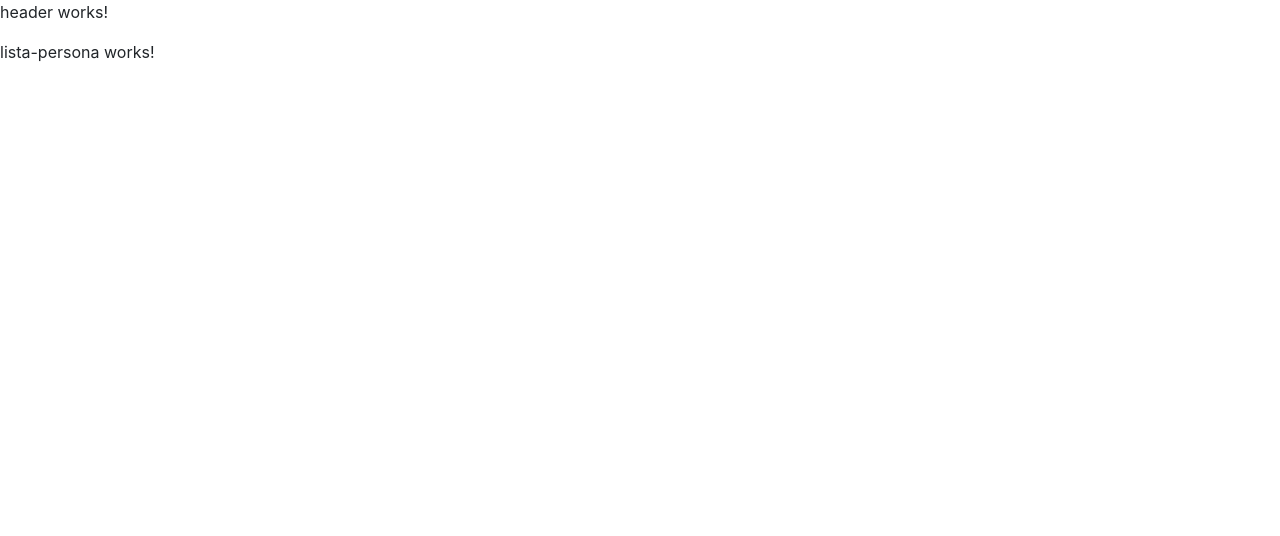
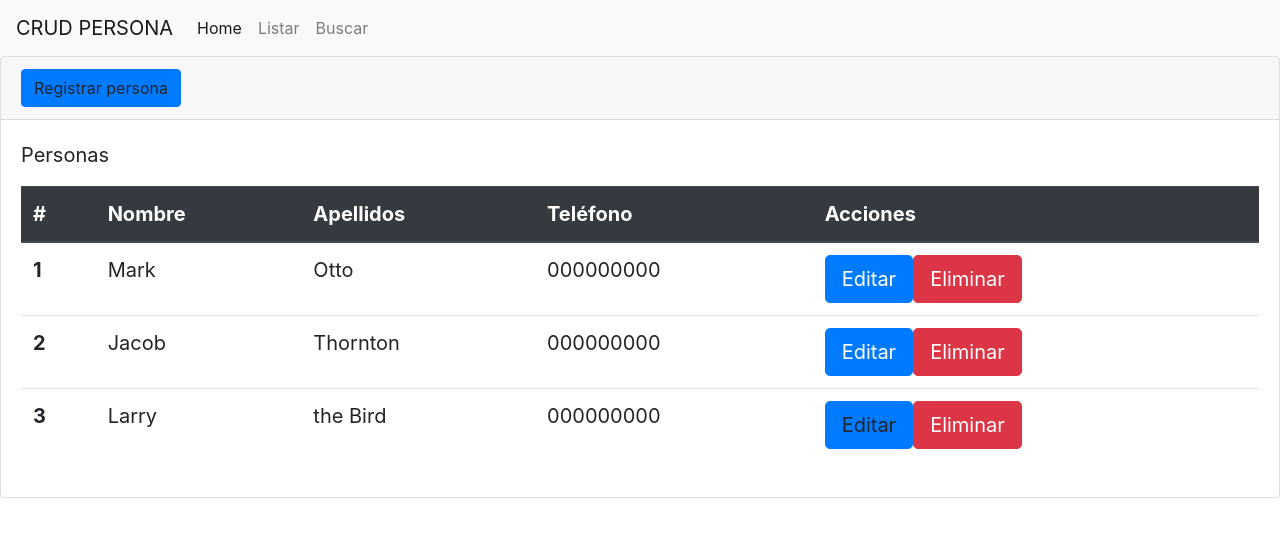
Before and after one commit to JulianAndr3s/frontendApiPersonas, an Angular app: page /lista-persona in a window 1280 px wide. Shown: the top 536 px of the page. Built offline with nearby package versions, Linux system fonts and the light colour scheme.

Commit message:
Diseño básico de lo visual

```diff
--- a/src/app/components/header/header.component.html
+++ b/src/app/components/header/header.component.html
@@ -1 +1,13 @@
-<p>header works!</p>
+<nav class="navbar navbar-expand-lg navbar-light bg-light">
+    <a class="navbar-brand" href="#">CRUD PERSONA</a>
+    <button class="navbar-toggler" type="button" data-toggle="collapse" data-target="#navbarNavAltMarkup" aria-controls="navbarNavAltMarkup" aria-expanded="false" aria-label="Toggle navigation">
+      <span class="navbar-toggler-icon"></span>
+    </button>
+    <div class="collapse navbar-collapse" id="navbarNavAltMarkup">
+        <div class="navbar-nav">
+            <a class="nav-item nav-link active">Home <span class="sr-only">(current)</span></a>
+            <a class="nav-item nav-link">Listar</a>
+            <a class="nav-item nav-link">Buscar</a>
+        </div>
+    </div>
+</nav>
--- a/src/app/components/partes/formulario-persona/formulario-persona.component.html
+++ b/src/app/components/partes/formulario-persona/formulario-persona.component.html
@@ -1 +1,31 @@
-<p>formulario-persona works!</p>
+<div class="card">
+    <div class="card-header">
+        Registrar persona
+    </div>
+    <div class="card-body">
+        <blockquote class="blockquote mb-0">
+            <p>Favor diligenciar el formulario</p>
+            <form>
+                <div class="form-row">
+                    <div class="form-group col-md-6">
+                        <label for="inputEmail4">Nombres</label>
+                        <input type="text" class="form-control" id="inputEmail4" placeholder="nombres">
+                    </div>
+                    <div class="form-group col-md-6">
+                        <label for="inputPassword4">Apellidos</label>
+                        <input type="text" class="form-control" id="inputPassword4" placeholder="apellidos">
+                    </div>
+                </div>
+                <div class="form-row">
+                    <div class="form-group col-md-6">
+                        <label for="inputPassword4">Teléfono</label>
+                        <input type="text" class="form-control" id="inputPassword4" placeholder="teléfono">
+                    </div>
+                </div>
+
+                <button type="submit" class="btn btn-primary">Registrar</button>
+            </form>
+
+        </blockquote>
+    </div>
+</div>
--- a/src/app/components/partes/home/home.component.html
+++ b/src/app/components/partes/home/home.component.html
@@ -1 +1,14 @@
-<p>home works!</p>
+<div class="jumbotron">
+    <h1 class="display-4">Bienvenido</h1>
+    <p class="lead">Esta es una aplicación web de un crud de personas</p>
+    <hr class="my-4">
+    <p>Esta integración se hará por medio de Ángular</p>
+
+    <h3>Las transacciones son: </h3>
+    <ul class="list-group list-group-flush">
+        <li class="list-group-item">Insertar (CREATE)</li>
+        <li class="list-group-item">Consultar (READ)</li>
+        <li class="list-group-item">Actualizar (UPDATE)</li>
+        <li class="list-group-item">Eliminar (DELETE)</li>
+    </ul>
+</div>
--- a/src/app/components/partes/lista-persona/lista-persona.component.html
+++ b/src/app/components/partes/lista-persona/lista-persona.component.html
@@ -1 +1,78 @@
-<p>lista-persona works!</p>
+<div class="card">
+    <div class="card-header">
+        <a class="btn btn-primary">Registrar persona</a>
+    </div>
+    <div class="card-body">
+        <blockquote class="blockquote mb-0">
+            <p>Personas</p>
+            <table class="table">
+                <thead class="thead-dark">
+                    <tr>
+                        <th scope="col">#</th>
+                        <th scope="col">Nombre</th>
+                        <th scope="col">Apellidos</th>
+                        <th scope="col">Teléfono</th>
+                        <th scope="col">Acciones</th>
+                    </tr>
+                </thead>
+                <tbody>
+                    <tr>
+                        <th scope="row">1</th>
+                        <td>Mark</td>
+                        <td>Otto</td>
+                        <td>000000000</td>
+                        <td><a href="#" class="btn btn-primary btn-lg">Editar</a>
+                            <button type="button" class="btn btn-danger btn-lg" data-toggle="modal" data-target="#myModal">Eliminar</button>
+                        </td>
+                    </tr>
+                    <tr>
+                        <th scope="row">2</th>
+                        <td>Jacob</td>
+                        <td>Thornton</td>
+                        <td>000000000</td>
+                        <td><a href="#" class="btn btn-primary btn-lg">Editar</a>
+                            <button type="button" class="btn btn-danger btn-lg" data-toggle="modal" data-target="#myModal">Eliminar</button>
+                        </td>
+                    </tr>
+                    <tr>
+                        <th scope="row">3</th>
+                        <td>Larry</td>
+                        <td>the Bird</td>
+                        <td>000000000</td>
+                        <td><a class="btn btn-primary btn-lg">Editar</a>
+                            <button type="button" class="btn btn-danger btn-lg" data-toggle="modal" data-target="#myModal">Eliminar</button>
+                        </td>
+                    </tr>
+                </tbody>
+            </table>
+
+        </blockquote>
+    </div>
+</div>
+
+
+
+<!-- The Modal -->
+<div class="modal fade" id="myModal">
+    <div class="modal-dialog">
+        <div class="modal-content">
+
+            <!-- Modal Header -->
+            <div class="modal-header">
+                <h4 class="modal-title">Eliminar</h4>
+                <button type="button" class="close" data-dismiss="modal">×</button>
+            </div>
+
+            <!-- Modal body -->
+            <div class="modal-body">
+                ¿Está seguro que desea eliminar la información?
+            </div>
+
+            <!-- Modal footer -->
+            <div class="modal-footer">
+                <button type="button" class="btn btn-danger" data-dismiss="modal">Aceptar</button>
+            </div>
+
+        </div>
+    </div>
+</div>
```
